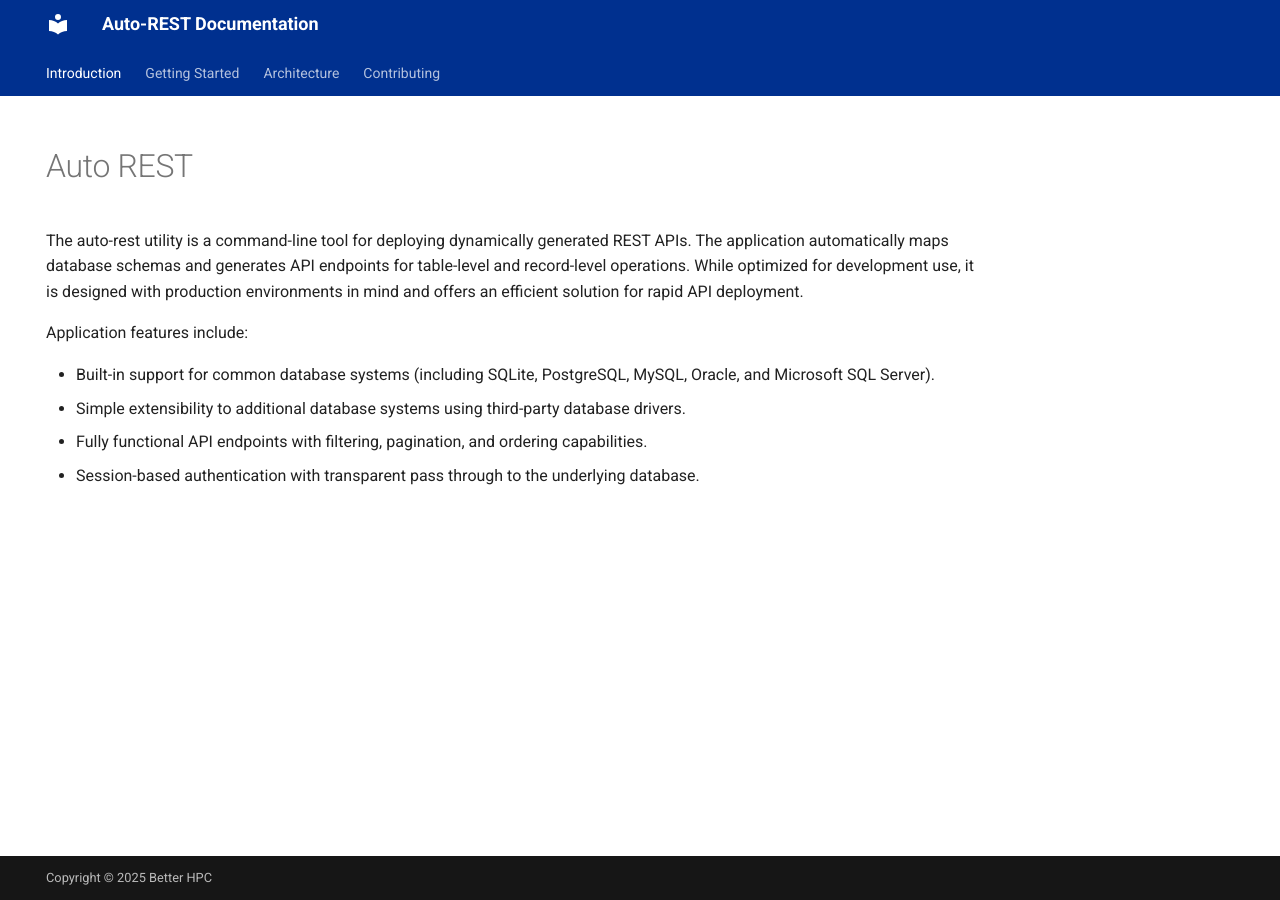
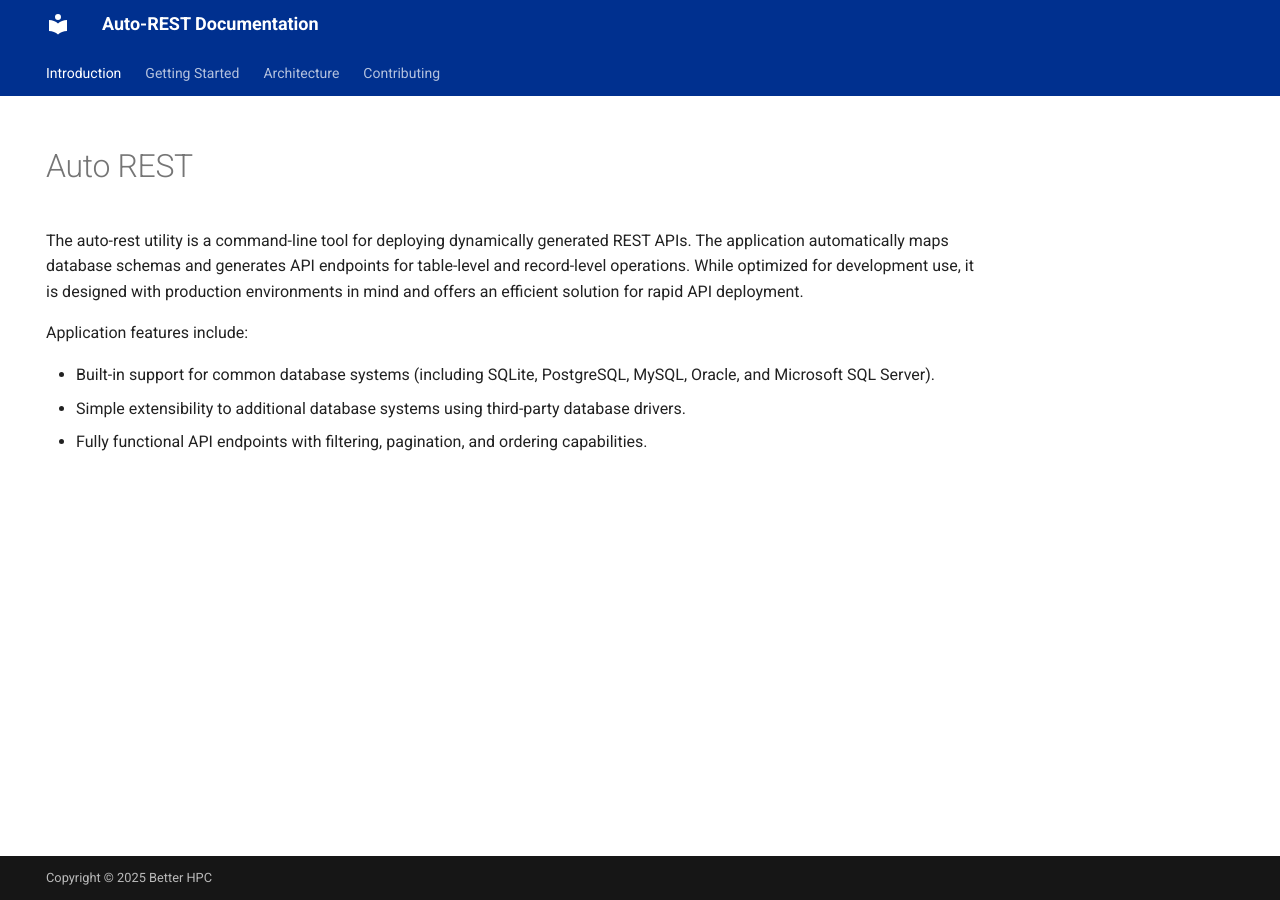
Before and after one commit to Better-HPC/auto-rest, an MkDocs documentation site: the page built from docs/index.md, in a window 1280 px wide. Built offline with MkDocs 1.6.1 and Material for MkDocs 9.7.7, drawn with Linux system fonts in a browser that asks for light colours.

Commit message:
Update index.md

```diff
--- a/docs/index.md
+++ b/docs/index.md
@@ -14,4 +14,3 @@ Application features include:
 - Built-in support for common database systems (including SQLite, PostgreSQL, MySQL, Oracle, and Microsoft SQL Server).
 - Simple extensibility to additional database systems using third-party database drivers.
 - Fully functional API endpoints with filtering, pagination, and ordering capabilities.
-- Session-based authentication with transparent pass through to the underlying database.
```
